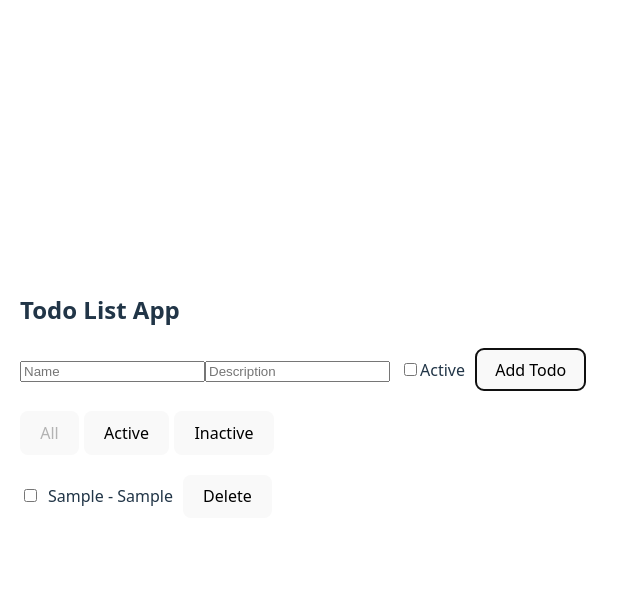
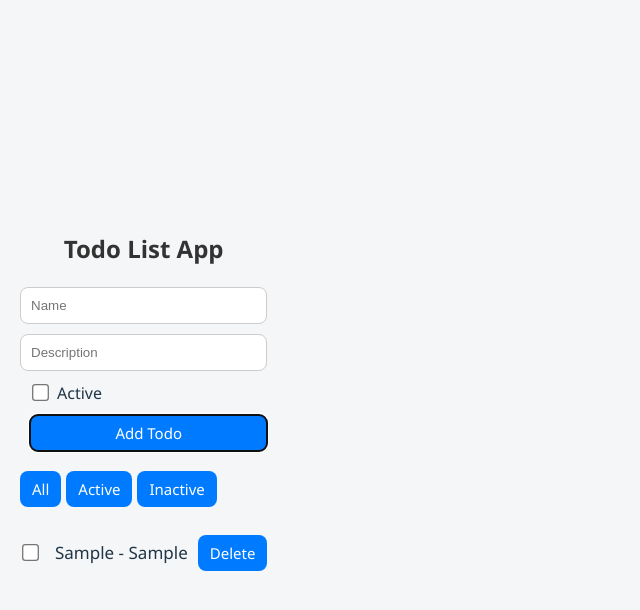
Before and after one commit to SaiRama-Doddi/Todo-App, a React (Vite) app: page / in a window 1280 px wide. Both pictures are taken after typing "Sample", "Sample" into the empty fields and a click on the button "Add Todo". Shown: the top 610 px of the page, without its empty margins (0-640 px from the left). Built offline with nearby package versions, Linux system fonts and the light colour scheme.

Commit message:
adding styles

```diff
--- a/src/App.css
+++ b/src/App.css
@@ -0,0 +1,97 @@
+body {
+  font-family: 'Segoe UI', Tahoma, Geneva, Verdana, sans-serif;
+  background: #f4f6f8;
+  margin: 0;
+  padding: 0;
+}
+
+h2 {
+  text-align: center;
+  margin-bottom: 20px;
+  color: #333;
+}
+
+.todo-app {
+  background: white;
+  padding: 30px;
+  margin: 50px auto;
+  border-radius: 12px;
+  box-shadow: 0 4px 12px rgba(0, 0, 0, 0.1);
+  max-width: 600px;
+}
+
+/* Form */
+form {
+  display: flex;
+  flex-direction: column;
+  gap: 10px;
+}
+
+input[type="text"] {
+  padding: 10px;
+  border-radius: 8px;
+  border: 1px solid #ccc;
+}
+
+input[type="checkbox"] {
+  transform: scale(1.3);
+  margin-right: 10px;
+}
+
+button {
+  background-color: #007bff;
+  color: white;
+  padding: 8px 12px;
+  border: none;
+  border-radius: 8px;
+  cursor: pointer;
+  font-size: 15px;
+  transition: background-color 0.3s ease;
+}
+
+button:hover {
+  background-color: #0056b3;
+}
+
+.todo-item {
+  display: flex;
+  align-items: center;
+  padding: 8px 0;
+  border-bottom: 1px solid #eee;
+}
+
+.todo-item:last-child {
+  border-bottom: none;
+}
+
+.todo-item span {
+  flex-grow: 1;
+  font-size: 17px;
+}
+
+.todo-item span.completed {
+  text-decoration: line-through;
+  color: #888;
+}
+
+/* Filter Buttons */
+.todo-filter button {
+  margin: 0 5px;
+  background-color: #6c757d;
+}
+
+.todo-filter button:hover {
+  background-color: #5a6268;
+}
+
+.todo-filter button:disabled {
+  background-color: #28a745;
+  cursor: default;
+}
+
+/* No todos */
+.no-todos {
+  text-align: center;
+  color: #666;
+  margin-top: 20px;
+}
--- a/src/App.jsx
+++ b/src/App.jsx
@@ -2,6 +2,7 @@ import { useState } from 'react';
 import TodoForm from './components/TodoForm';
 import TodoFilter from './components/TodoFilter';
 import TodoList from './components/TodoList';
+import './App.css'
 
 function App() {
   const [todos, setTodos] = useState([]);
```
